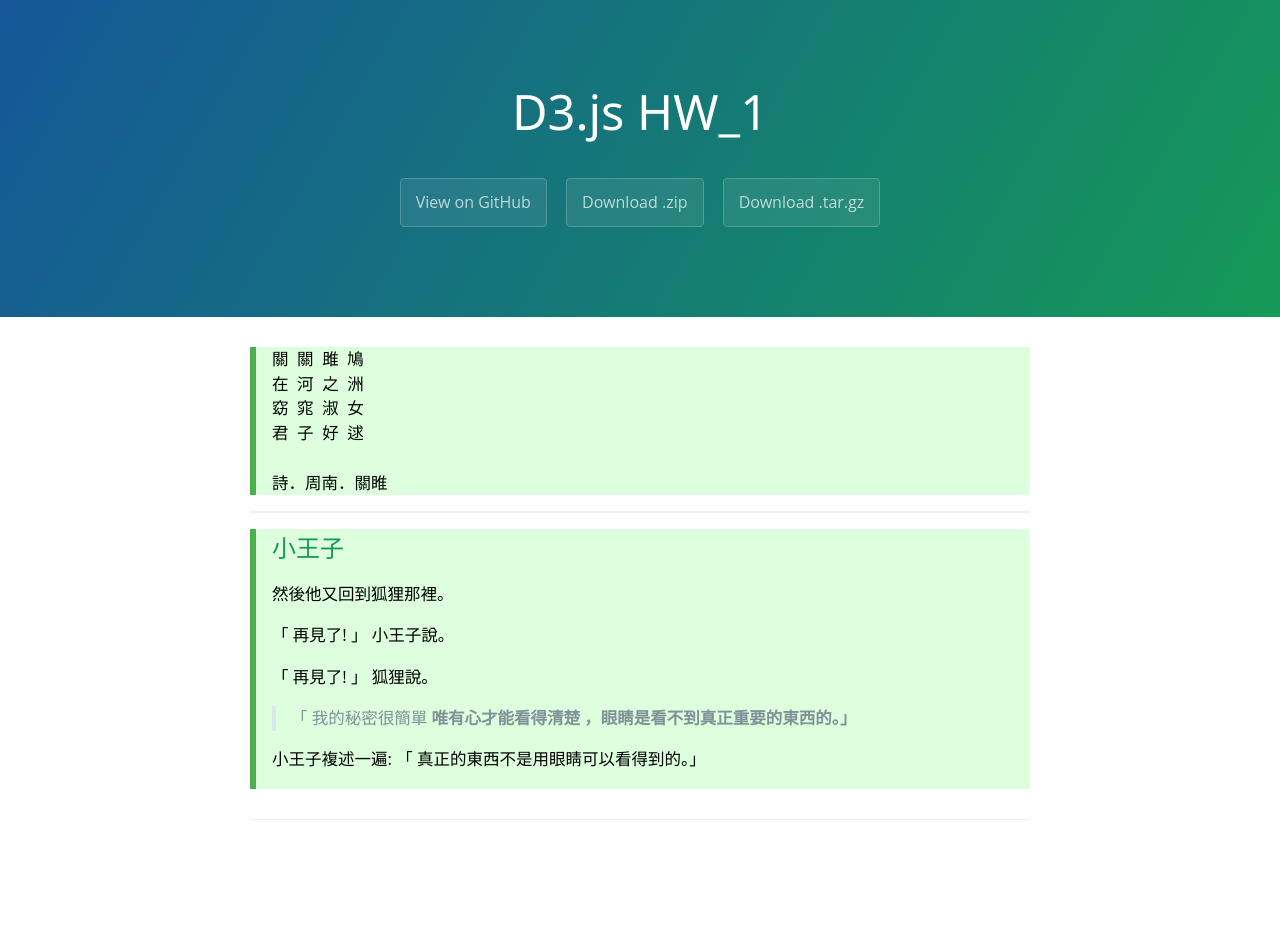
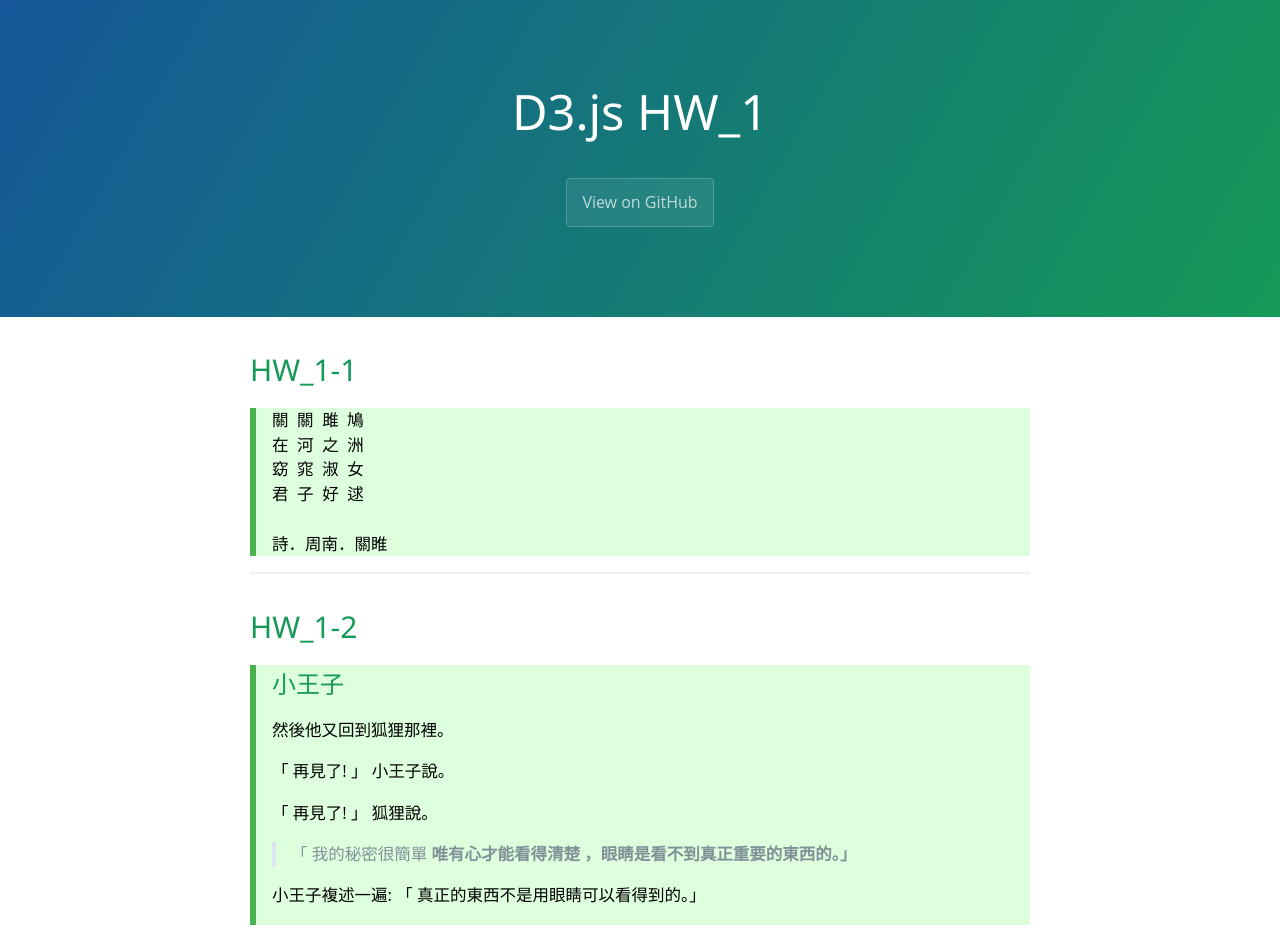
Before and after one commit to harry1010/D3_HW1, a plain HTML site: page index.html in a window 1280 px wide. Shown: the top 928 px of the page. Before the commit the page ends 880 px from the top, so only its background shows below. Drawn offline with nearby package versions, Linux system fonts and the light colour scheme.

Commit message:
no message

```diff
--- a/index.html
+++ b/index.html
@@ -12,12 +12,11 @@
     <section class="page-header">
       <h1 class="project-name">D3.js HW_1</h1>
       <h2 class="project-tagline"></h2>
-      <a href="https://github.com/harry1010/D3_HW1" class="btn">View on GitHub</a>
-      <a href="https://github.com/harry1010/D3_HW1/zipball/master" class="btn">Download .zip</a>
-      <a href="https://github.com/harry1010/D3_HW1/tarball/master" class="btn">Download .tar.gz</a>
+      <a href="https://github.com/harry1010/D3_HW1" class="btn" target="_blank">View on GitHub</a>
     </section>
 
     <section class="main-content">
+     <h2>HW_1-1</h2>
       <div class="w3-panel w3-pale-green w3-leftbar w3-border-green">
          關&nbsp;&nbsp;關&nbsp;&nbsp;雎&nbsp;&nbsp;鳩
          <br> 在&nbsp;&nbsp;河&nbsp;&nbsp;之&nbsp;&nbsp;洲
@@ -31,7 +30,7 @@
       </div>
 
         <hr>
-
+      <h2>HW_1-2</h2>
       <div class="w3-panel w3-pale-green w3-leftbar w3-border-green">
          <h3>小王子</h3>
          <p>然後他又回到狐狸那裡。</p>
```
